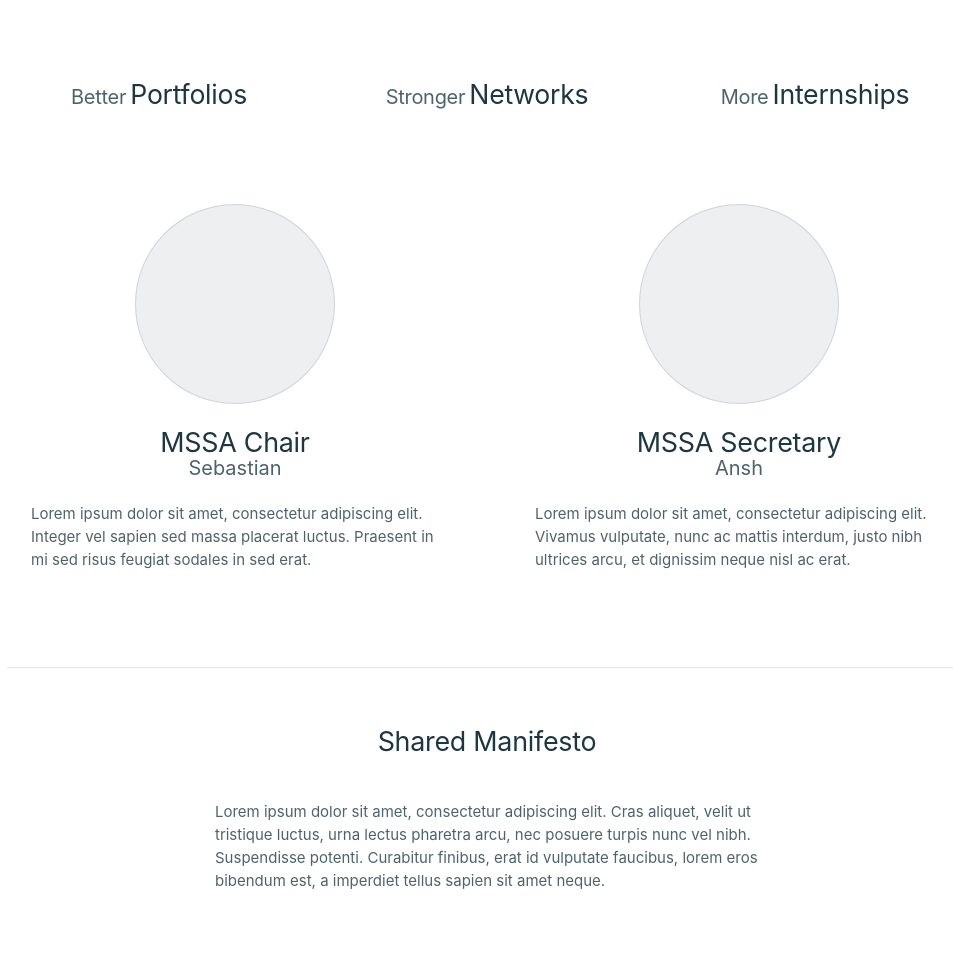
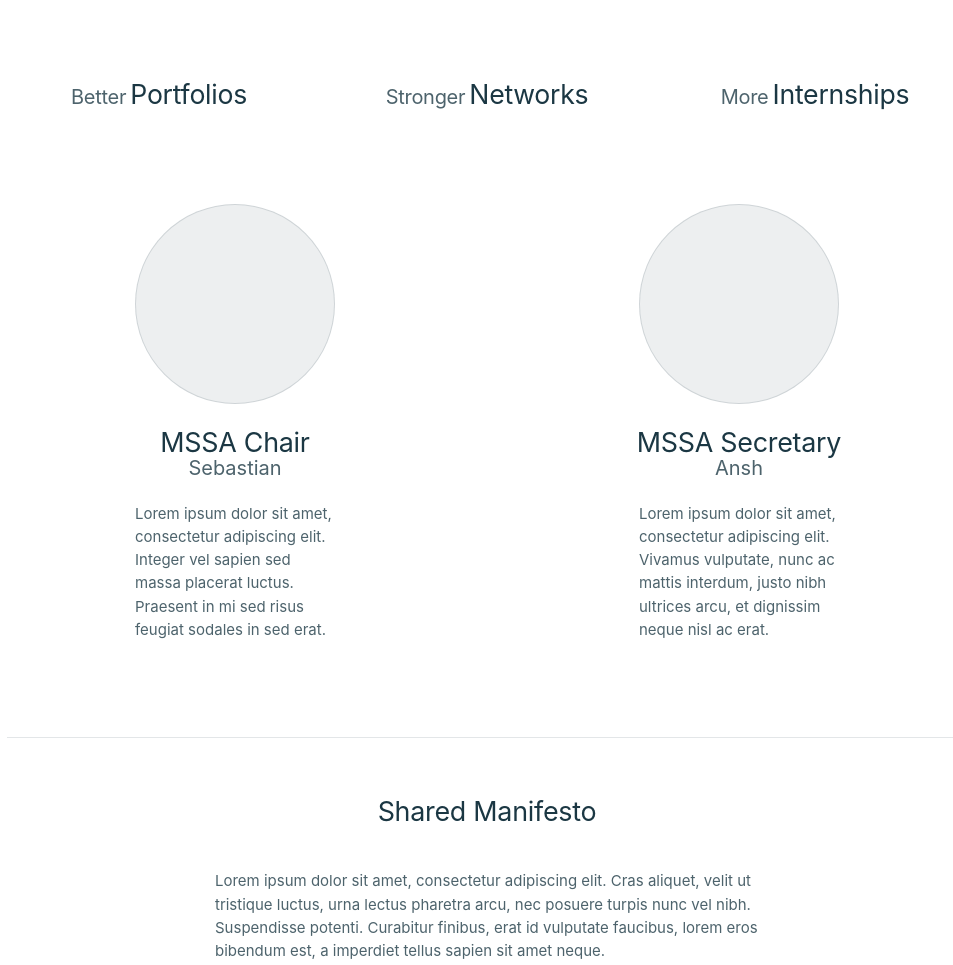
Before and after one commit to sebastiansamana/varelism.com, an Astro site: page /vote in a window 1280 px wide. Shown: the whole page, without its empty margins (153-1106 px from the left). Built offline with nearby package versions, Linux system fonts and the light colour scheme; Astro itself is replaced by a stand-in of ours; a web font is replaced by a local one.

Commit message:
Match vote copy width to portraits

```diff
--- a/src/pages/vote.astro
+++ b/src/pages/vote.astro
@@ -95,6 +95,7 @@
   }
 
   .candidate {
+    --profile-size: clamp(10rem, 18vw, 12.5rem);
     align-items: center;
     display: grid;
     gap: 1.5rem;
@@ -113,7 +114,7 @@
     background: rgba(27, 55, 67, 0.08);
     border: 1px solid rgba(27, 55, 67, 0.14);
     border-radius: 50%;
-    width: clamp(10rem, 18vw, 12.5rem);
+    width: var(--profile-size);
   }
 
   .candidate h2 {
@@ -148,7 +149,7 @@
   }
 
   .candidate-copy {
-    max-width: 25.5rem;
+    width: var(--profile-size);
   }
 
   .shared-copy {
```
